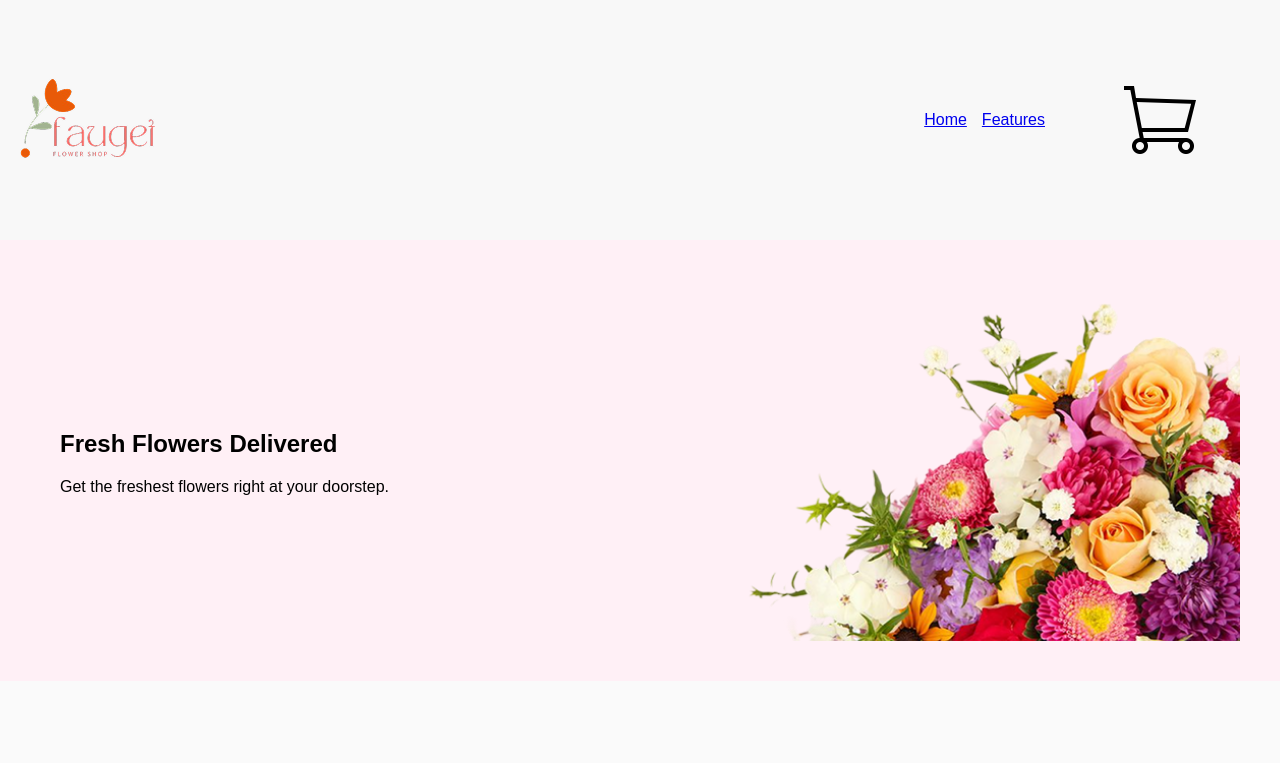
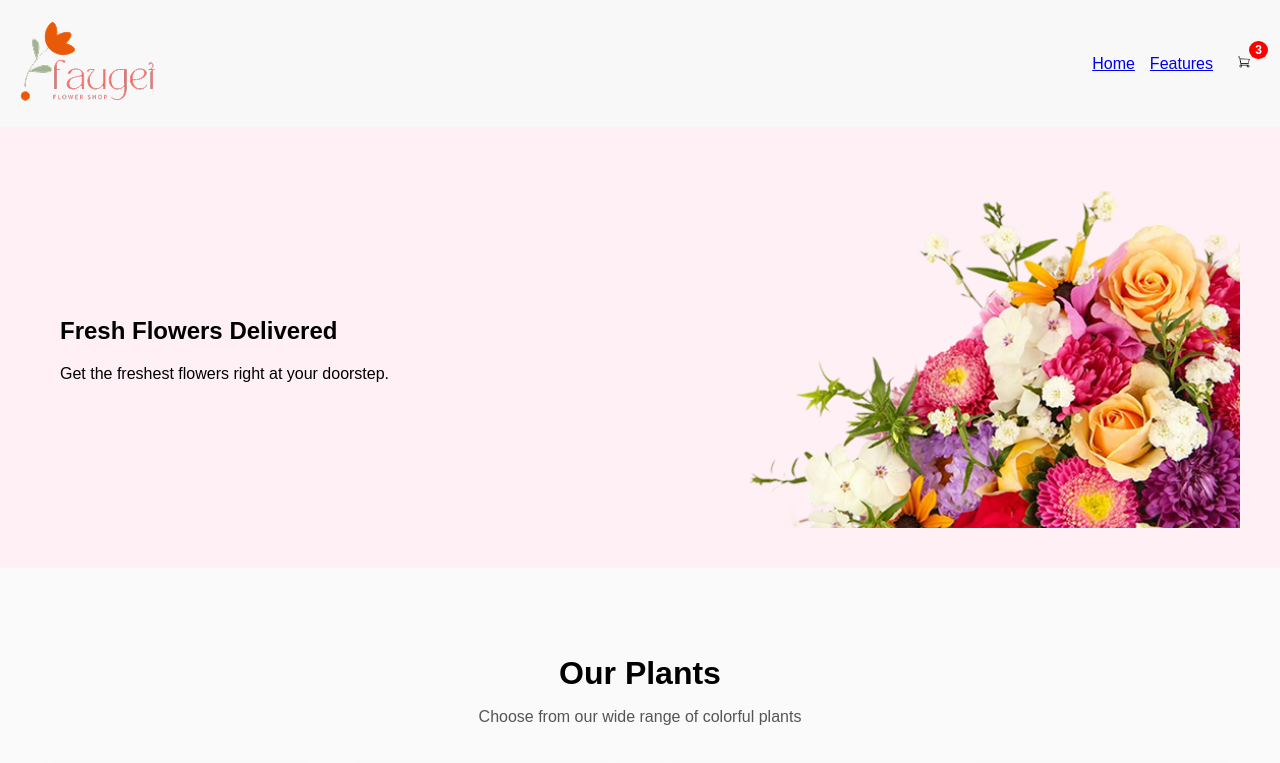
Before and after one commit to Rifatulalam183/final-responsive-website, a plain HTML site: page index.html in a window 1280 px wide. Shown: the top 763 px of the page. Drawn offline with Linux system fonts and the light colour scheme.

Commit message:
added an index.html file

```diff
--- a/index.html
+++ b/index.html
@@ -12,7 +12,11 @@
     <div class="menu">
       <a href="#">Home</a>
       <a href="#">Features</a>
-      <img src="images/cart.png" alt="Cart" class="cart-icon" />
+      <!-- <img src="images/cart.png" alt="Cart" class="cart-icon" /> -->
+       <div class="cart-container">
+  <img src="images/cart.png" alt="Cart Icon" class="cart-icon">
+  <span class="cart-count">3</span>
+</div>
     </div>
   </nav>
   <section class="banner">
--- a/style.css
+++ b/style.css
@@ -132,3 +132,27 @@ footer .socials img {
   .banner, .deals-container { flex-direction: column; }
   .plant-grid { grid-template-columns: 1fr; }
 }
+/* Cart Container Styling */
+.cart-container {
+  position: relative;
+  display: inline-block;
+  cursor: pointer;
+}
+
+.cart-icon {
+  width: 32px;
+  height: 32px;
+}
+
+/* Small circle badge for item count */
+.cart-count {
+  position: absolute;
+  top: -5px;
+  right: -8px;
+  background-color: red;
+  color: white;
+  font-size: 12px;
+  font-weight: bold;
+  padding: 2px 6px;
+  border-radius: 50%;
+}
```
